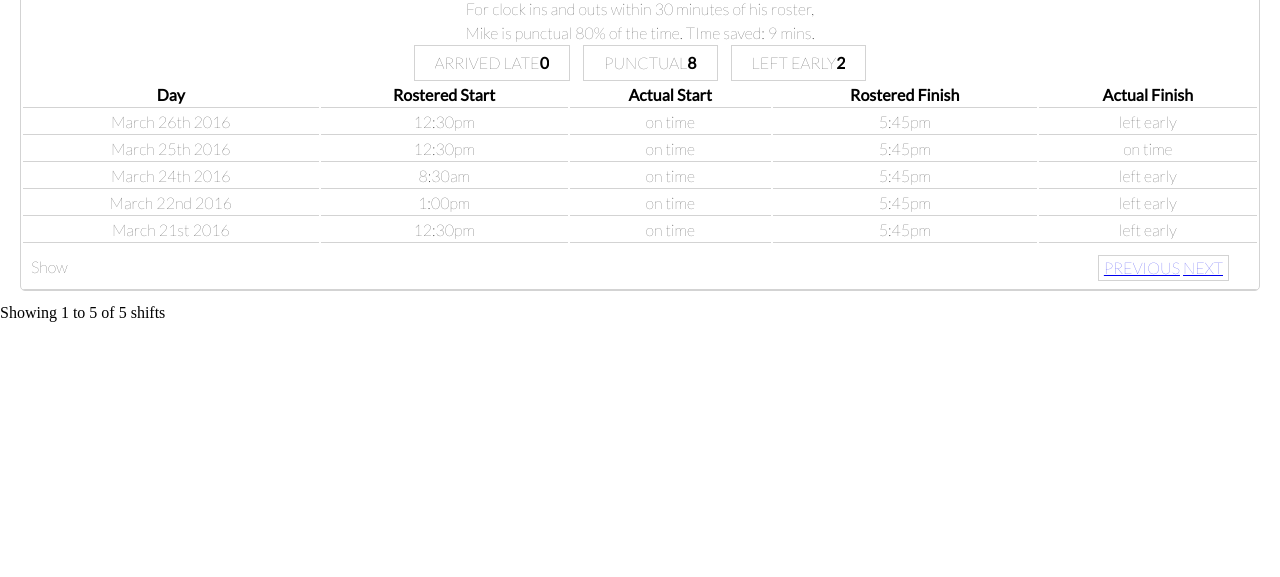
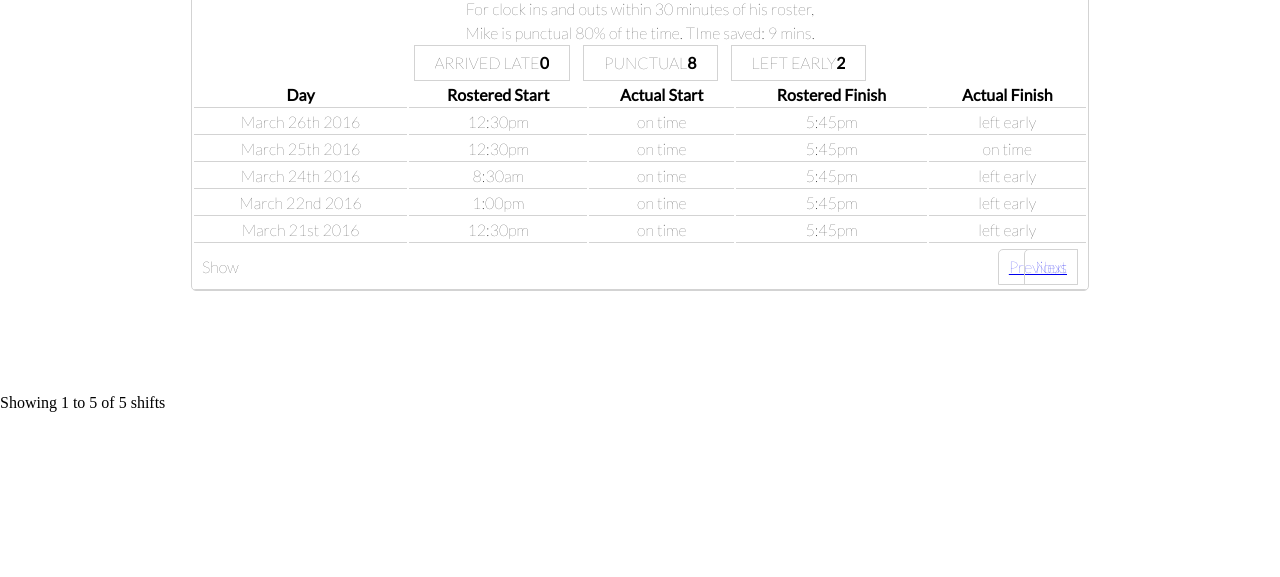
Before and after one commit to gksv/PunctualityApp, a plain HTML site: page index.html in a window 1280 px wide. Shown: the part 223-800 px from the top of the page. Drawn offline with Linux system fonts and the light colour scheme.

Commit message:
Editer Footer Tags and Styles

```diff
--- a/index.html
+++ b/index.html
@@ -89,8 +89,10 @@
 
         <div id="navigationDiv">
             <nav>Show</nav>
-            <div id="page-selector">
+            <div id="next-page-selector">
                 <a href="#">Previous</a>
+            </div>
+            <div id="next-page-selector">
                 <a href="#">Next</a>
             </div>
         </div>
--- a/style.css
+++ b/style.css
@@ -13,8 +13,10 @@
     font-weight: 200;
     border: 1px solid #d3d3d3;
     border-radius: 5px;
-    margin: 100px 20px 10px 20px;
+    margin: 100px auto;
     position: relative;
+    width: 70%;
+    height: 70%;
 }
 
 #header, #navigationDiv {
@@ -79,6 +81,22 @@ td, th{
 
 #navigatorDiv {
    border: 0px;
+   padding: 10px 0px;
+}
+
+#next-page-selector {
+    padding: 5px 10px;
+    position: absolute;
+    right: 10px;
+    bottom: 5px;
+    border: 1px solid #d3d3d3;
+    border-top-left-radius: 5px;
+}
+
+#previous-page-selector {
+    border-right: 1px solid #d3d3d3;
+    position: absolute;
+    right: 0;
 }
 
 #page-selector {
```
